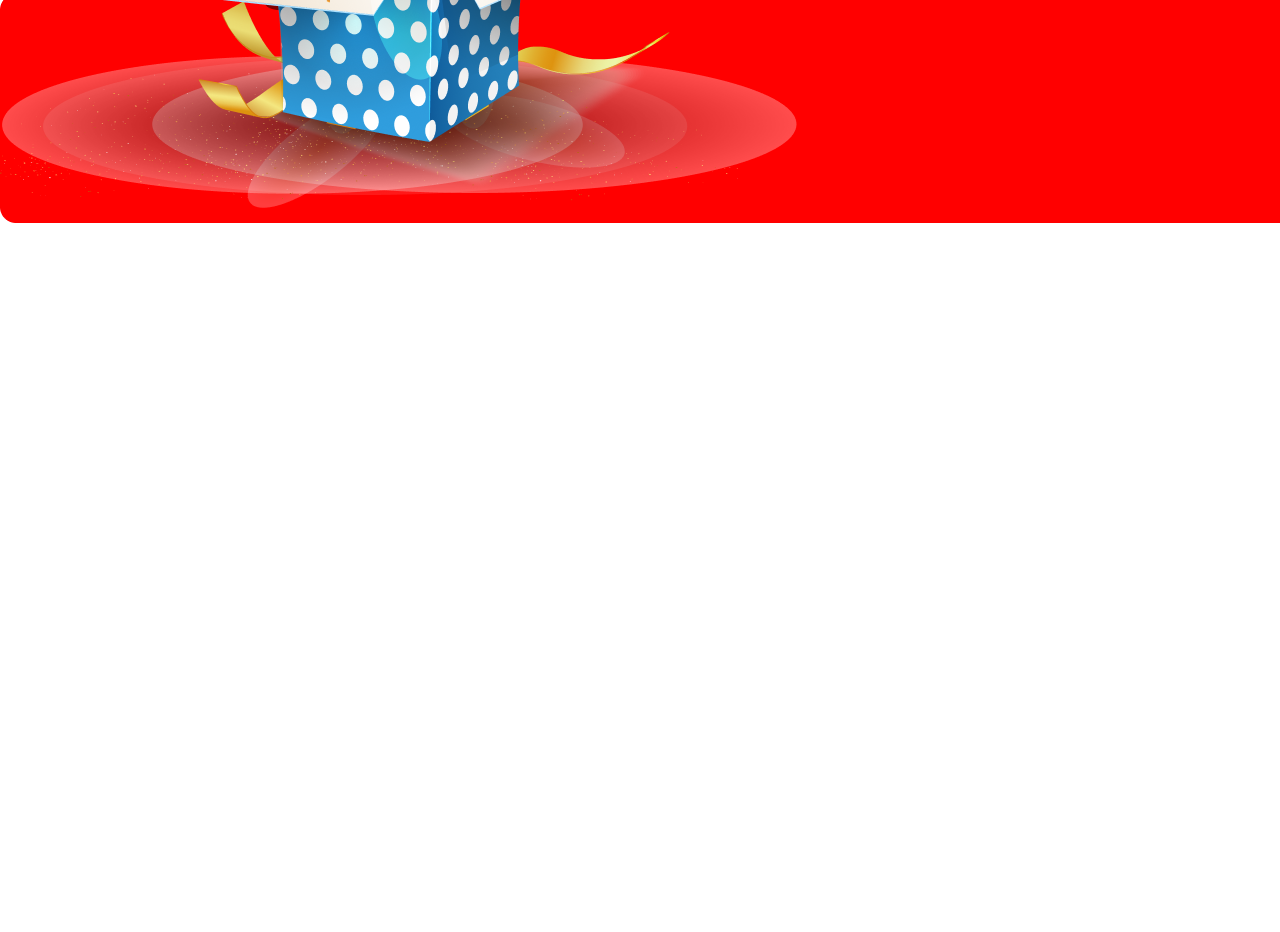
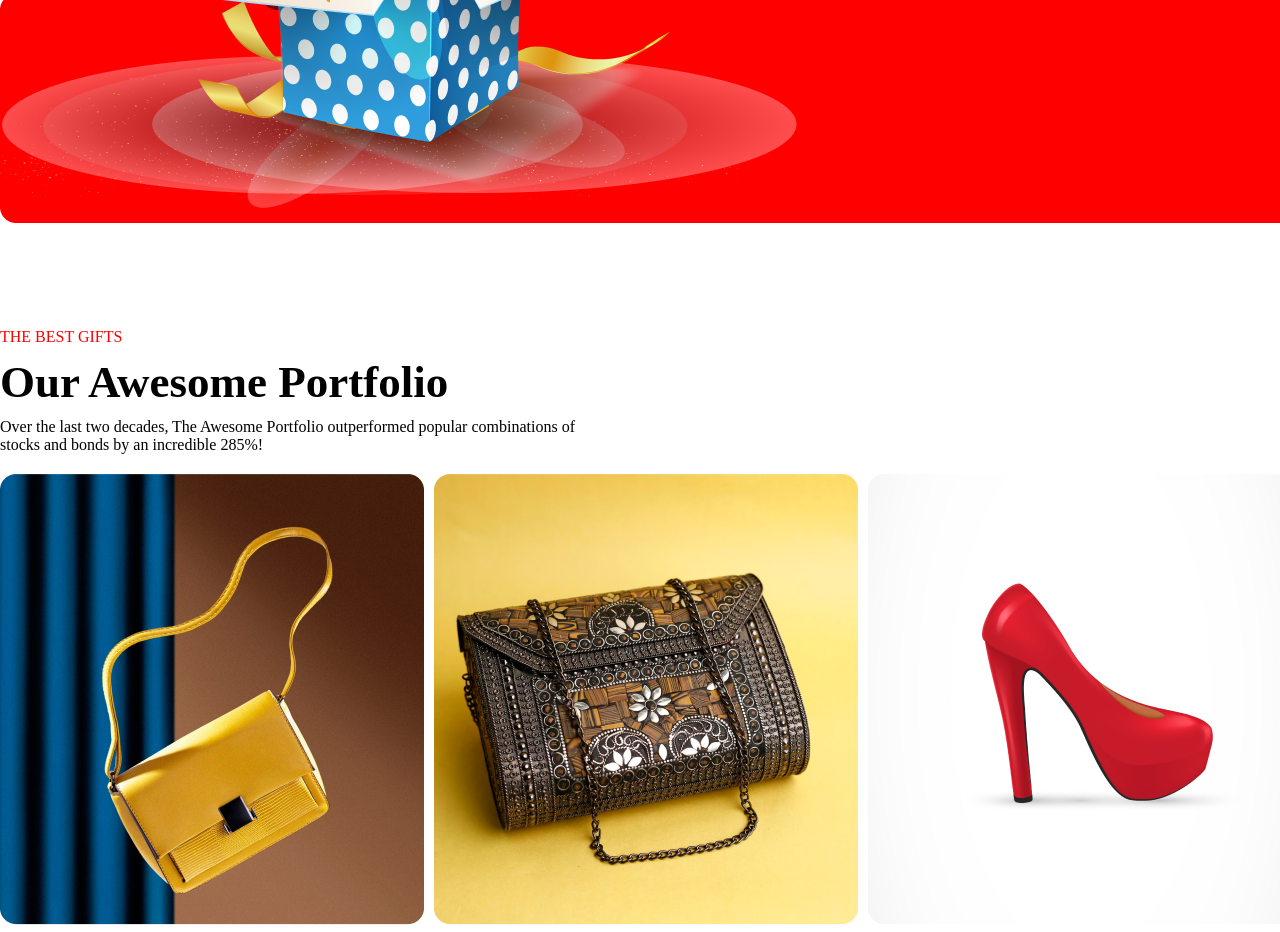
Before and after one commit to MD-Moniruzzaman-Arafat/HTML-CSS-PROJECT-1, a plain HTML site: page index.html in a window 1280 px wide. Shown: the part 3751-4683 px from the top of the page. Before the commit the page ends 3978 px from the top, so only its background shows below. Drawn offline with Linux system fonts and the light colour scheme; files whose address does not match are found by name.

Commit message:
awesome portfolio  section

```diff
--- a/index.html
+++ b/index.html
@@ -8,6 +8,7 @@
     <link rel="stylesheet" href="./style.css" />
   </head>
   <body>
+    <!-- header section -->
     <header>
       <div id="header-content">
         <p>Happy New Year</p>
@@ -16,6 +17,7 @@
       </div>
     </header>
     <main>
+      <!-- new-year-offer section -->
       <section id="new-year-offer">
         <div id="new-year-offer-title">
           <h1>65% OFF</h1>
@@ -24,6 +26,7 @@
         </div>
         <img src="./image/New Year Photo.png" alt="new-year" />
       </section>
+      <!-- midnight party section  -->
       <section id="midnight-party">
         <div id="midnight-party-content">
           <div id="midnight-party-title">
@@ -38,12 +41,14 @@
           <a href="">JOIN NOW</a>
         </div>
       </section>
+      <!-- date-time section  -->
       <section id="date-time">
         <p><span>Place: </span>New Park Hotel</p>
         <p><span>Date: </span>31 December Night 2023</p>
         <p><span>Time: </span>Evening 7.30 pm to 12.30 am</p>
         <button>JOIN NOW</button>
       </section>
+      <!-- coming soon section -->
       <section id="coming-soon">
         <div id="coming-soon-description">
           <h4>NEW BEST OFFER</h4>
@@ -65,6 +70,7 @@
           <img src="./image/Group 96.png" alt="" />
         </div>
       </section>
+      <!-- holiday sale section -->
       <section id="holidays-sale">
         <div id="holidays-sale-header">
           <h4>WHAT IS FUNCTIONAL</h4>
@@ -86,6 +92,27 @@
           </div>
         </div>
       </section>
+      <!-- awesome portfolio section  -->
+      <section id="awesome-portfolio">
+        <div id="awesome-portfolio-header">
+          <h4>THE BEST GIFTS</h4>
+          <h1>Our Awesome Portfolio</h1>
+          <p>
+            Over the last two decades, The Awesome Portfolio outperformed
+            popular combinations of stocks and bonds by an incredible 285%!
+          </p>
+        </div>
+        <div class="awesome-img">
+          <img src="./image/Rectangle 3.png" alt="" />
+          <img src="./image/Rectangle 4.png" alt="" />
+          <img src="./image/Rectangle 5.png" alt="" />
+        </div>
+        <div class="awesome-img">
+          <img src="./image/Rectangle 6.png" alt="" />
+          <img src="./image/Rectangle 7.png" alt="" />
+          <img src="./image/Rectangle 8.png" alt="" />
+        </div>
+      </section>
     </main>
   </body>
 </html>
--- a/style.css
+++ b/style.css
@@ -197,6 +197,7 @@ header::after {
 #holidays-sale {
   margin: 100px auto;
   width: 1320px;
+  height: 886px;
 }
 #holidays-sale-header {
   text-align: center;
@@ -234,3 +235,28 @@ header::after {
   position: absolute;
   right: 230px;
 }
+
+/* awesome portfolio section */
+#awesome-portfolio {
+  margin: 100px auto;
+  width: 1320px;
+}
+#awesome-portfolio-header {
+  margin-bottom: 20px;
+}
+#awesome-portfolio-header h4 {
+  color: red;
+  font-weight: 400;
+}
+#awesome-portfolio-header h1 {
+  font-size: 45px;
+  margin: 10px 0;
+}
+#awesome-portfolio-header p {
+  width: 600px;
+}
+.awesome-img {
+  display: flex;
+  gap: 10px;
+  margin-bottom: 10px;
+}
```
